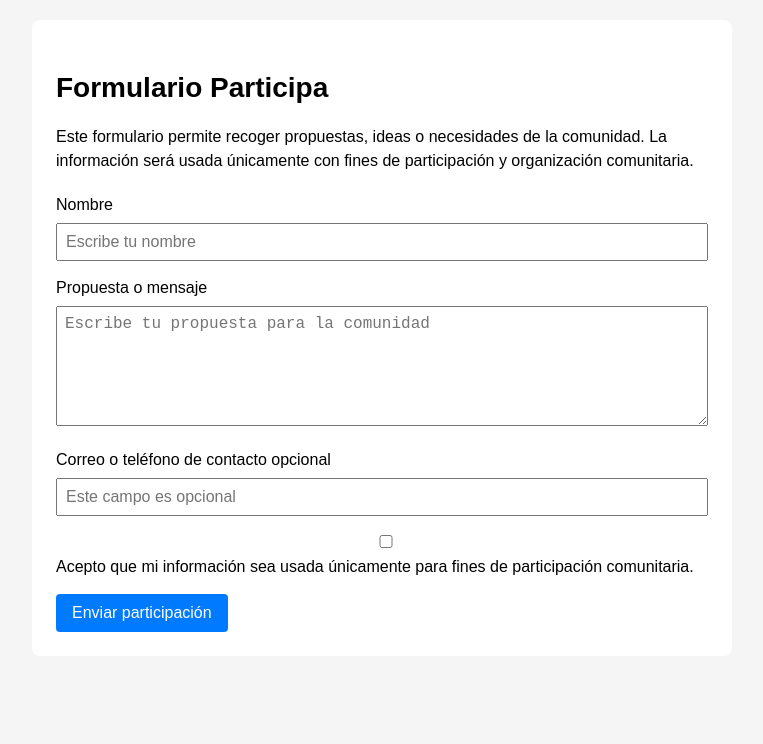
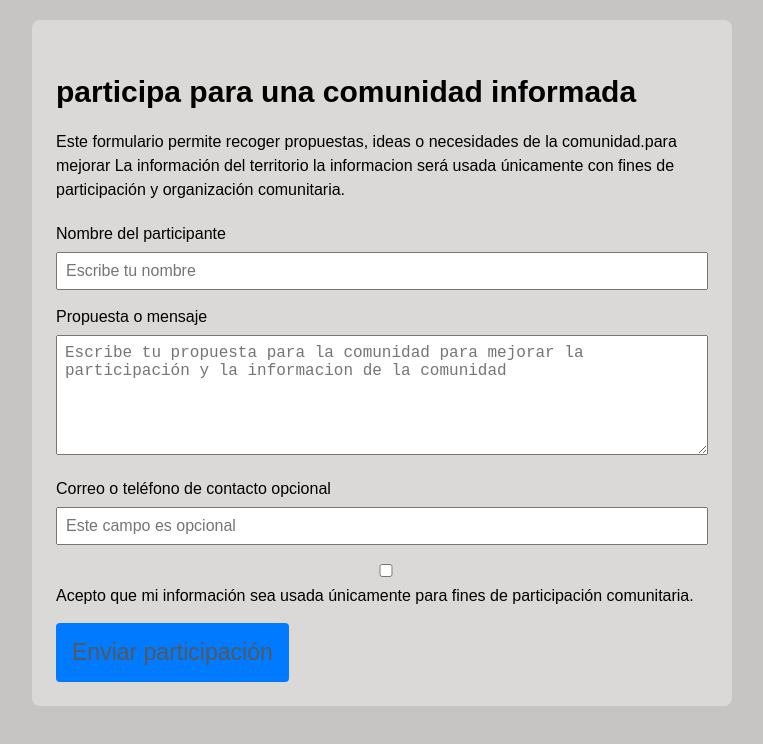
Before and after one commit to yesicarengifo2003-svg/programadores-para-la-paz-semana-2-d-a-5, a plain HTML site: page index.html in a window 1280 px wide. Shown: the whole page, without its empty margins (258-1021 px from the left). Drawn offline with Linux system fonts and the light colour scheme.

Commit message:
modificamos los 4 archivos principales

```diff
--- a/index.html
+++ b/index.html
@@ -3,23 +3,23 @@
 <head>
   <meta charset="UTF-8">
   <meta name="viewport" content="width=device-width, initial-scale=1.0">
-  <title>Formulario Participa</title>
+  <title> </title>
   <link rel="stylesheet" href="styles.css">
 </head>
 <body>
 
   <main>
     <section class="contenedor">
-      <h1>Formulario Participa</h1>
+      <h1>participa para una comunidad informada</h1>
 
       <p>
-        Este formulario permite recoger propuestas, ideas o necesidades de la comunidad.
-        La información será usada únicamente con fines de participación y organización comunitaria.
+        Este formulario permite recoger propuestas, ideas o necesidades de la comunidad.para mejorar
+        La información del territorio  la informacion será usada únicamente con fines de participación y organización comunitaria.
       </p>
 
       <form>
         <div class="campo">
-          <label for="nombre">Nombre</label>
+          <label for="nombre">Nombre del participante</label>
           <input
             type="text"
             id="nombre"
@@ -32,7 +32,7 @@
           <textarea
             id="propuesta"
             name="propuesta"
-            placeholder="Escribe tu propuesta para la comunidad"></textarea>
+            placeholder="Escribe tu propuesta para la comunidad para mejorar la participación y la informacion de la comunidad  "></textarea>
         </div>
 
         <div class="campo">
--- a/styles.css
+++ b/styles.css
@@ -2,7 +2,7 @@ body {
     font-family: Arial, sans-serif;
     margin: 20px;
     line-height: 1.5;
-    background-color: #f5f5f5;
+    background-color: #c7c4c4;
   }
 
   main {
@@ -11,13 +11,13 @@ body {
   }
 
   .contenedor {
-    background-color: white;
+    background-color: rgb(219, 216, 216);
     padding: 24px;
     border-radius: 8px;
   }
 
   h1 {
-    font-size: 28px;
+    font-size: 30px;
     margin-bottom: 12px;
   }
 
@@ -51,10 +51,10 @@ body {
   }
 
   button {background-color: #007bff;
-    color:white;
+    color:rgb(90, 86, 86);
     border:none;
     border-radius: 4px;
-    padding: 10px 16px;
-    font-size: 16px;
+    padding: 16px 16px;
+    font-size: 23px;
     cursor: pointer;
   }
```
Also changed, not shown: checklist-accesibilidad.txt, reflexion-verificacion.txt.
